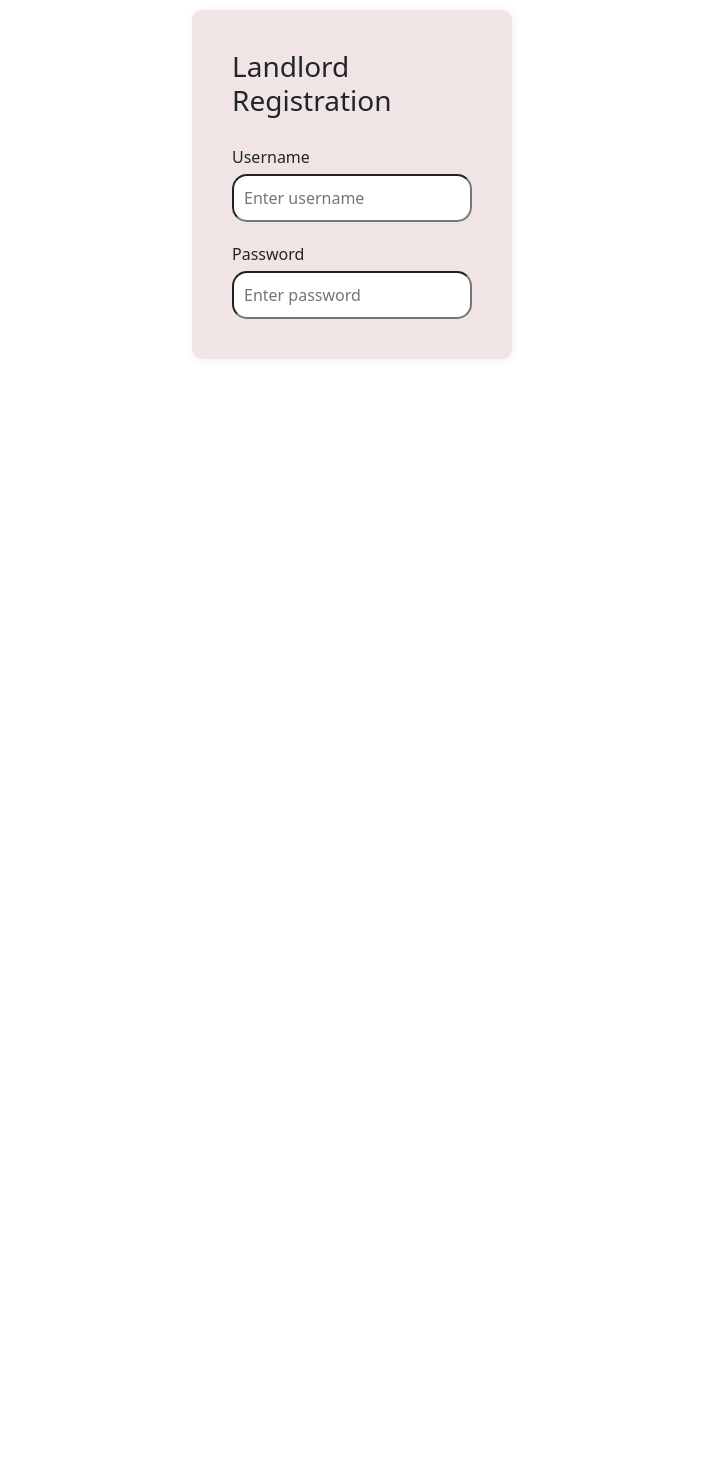
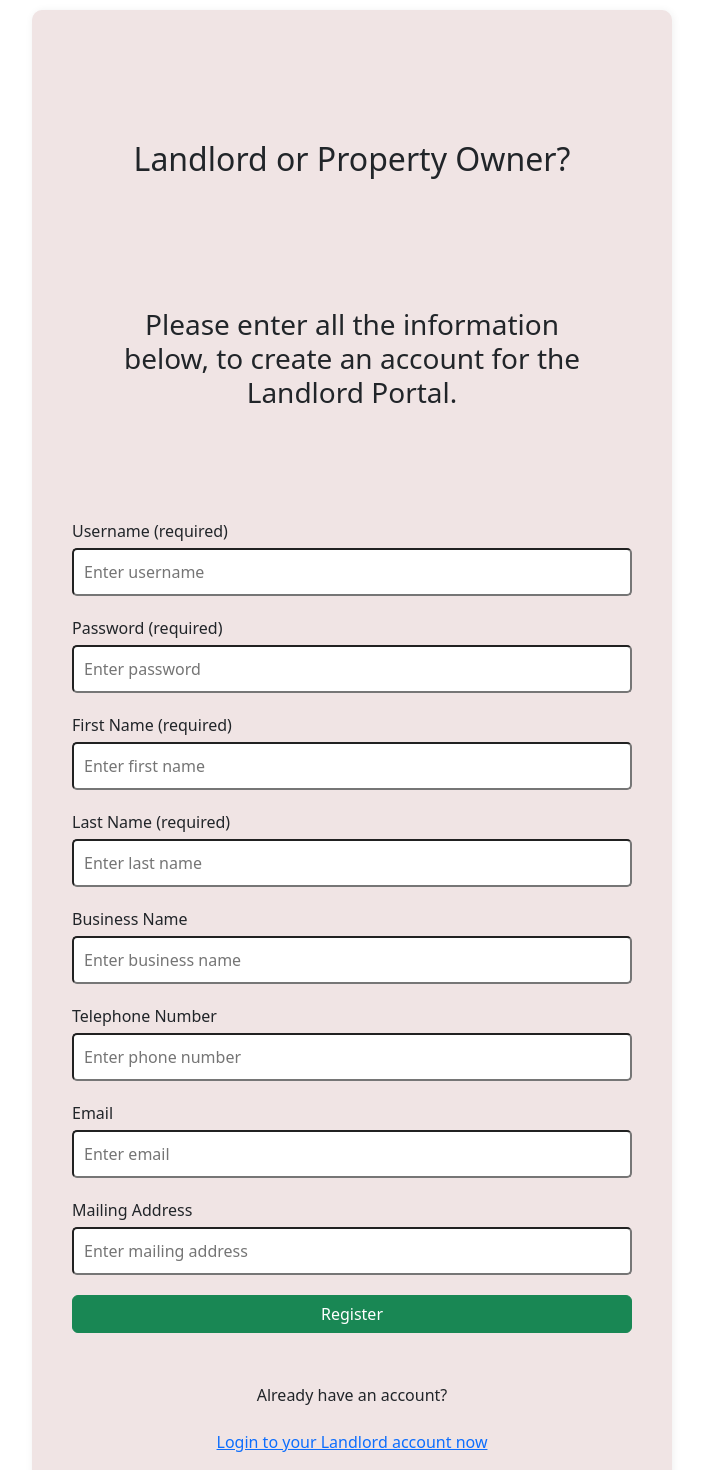
Before and after one commit to aleidavi/SURR-soflo-unit-rental-registry, a React (Vite) app: page / in a window 1280 px wide. Shown: the part 40-1510 px from the top of the page, without its empty margins (288-991 px from the left). Before the commit the page ends 800 px from the top, so only its background shows below. Built offline with nearby package versions, Linux system fonts and the light colour scheme.

Commit message:
completed UI for the Landlord Registration page, and added LandlordLogin files

```diff
--- a/src/App.tsx
+++ b/src/App.tsx
@@ -1,6 +1,6 @@
 import { useState } from 'react'
 
-import Register from './components/login_register/Register';
+import Register from './components/login_register/LandlordRegister';
 import './App.css'
 import 'bootstrap/dist/css/bootstrap.min.css';
 import 'bootstrap/dist/js/bootstrap.bundle.min.js'; // Optional, for components like modals or dropdowns
--- /dev/null
+++ b/src/components/login_register/LandlordRegister.css
@@ -0,0 +1,54 @@
+.addLandlord {
+	margin: 50px auto;
+	width: 50%;
+	background-color: #F0E4E4;
+	padding: 40px;
+	border-radius: 10px;
+	box-shadow: 1px 1px 8px rgba(0, 0, 0, 0.065);
+}
+
+.addLandlord h2 {
+
+	margin: 50px auto;
+	width: 100%;
+	padding: 40px;
+	/*text-shadow: 1px 1px 2px rgba(0, 0, 0, 0.7);*/
+	text-align: center;
+}
+
+.addLandlord h3 {
+	margin: 50px auto;
+	width: 100%;
+	padding: 40px;
+	/*text-shadow: 1px 1px 2px rgba(0, 0, 0, 0.7);*/
+	text-align: center;
+}
+
+
+.addLandlordForm .landlordInput {
+	width: 100%;
+	display: flex;
+	flex-direction: column;
+
+}
+
+.addLandlordForm .landlordInput label {
+	margin-top: 20px;
+}
+
+
+.addLandlordForm .landlordInput input {
+	margin-top: 5px;
+	padding: 10px;
+	border-radius: 5px;
+}
+
+.landlordInput button {
+	margin-top: 20px;
+}
+
+div.login {
+	margin-top: 50px;
+	width: 100%;
+	text-align: center;
+}
--- /dev/null
+++ b/src/components/login_register/LandlordRegister.tsx
@@ -0,0 +1,93 @@
+
+import React from 'react'
+import './LandlordRegister.css';
+
+
+
+const Register = () => {
+
+	return (
+		<div className='addLandlord'>
+			<h2>Landlord or Property Owner?</h2>
+
+			<h3> Please enter all the information below, to create an account for the Landlord Portal.</h3>
+			<form className='addLandlordForm'>
+				<div className='landlordInput'>
+					<label htmlFor='name'> Username (required) </label>
+					<input
+						type='text'
+						id='name'
+						autoComplete='off'
+						placeholder='Enter username'
+					/>
+
+
+					<label htmlFor='name'> Password (required) </label>
+					<input
+						type='password'
+						id='password'
+						autoComplete='off'
+						placeholder='Enter password'
+					/>
+
+					<label htmlFor='name'> First Name (required)  </label>
+					<input
+						type='firstName'
+						id='firstName'
+						autoComplete='off'
+						placeholder='Enter first name'
+					/>
+
+					<label htmlFor='name'> Last Name (required) </label>
+					<input
+						type='lastName'
+						id='lastName'
+						autoComplete='off'
+						placeholder='Enter last name'
+					/>
+
+					<label htmlFor='name'> Business Name </label>
+					<input
+						type='businessName'
+						id='businessName'
+						autoComplete='off'
+						placeholder='Enter business name'
+					/>
+
+					<label htmlFor='name'> Telephone Number </label>
+					<input
+						type='phoneNumber'
+						id='phoneNumber'
+						autoComplete='off'
+						placeholder='Enter phone number'
+					/>
+
+					<label htmlFor='name'> Email </label>
+					<input
+						type='email'
+						id='email'
+						autoComplete='off'
+						placeholder='Enter email'
+					/>
+
+					<label htmlFor='name'> Mailing Address </label>
+					<input
+						type='mailingAddress'
+						id='mailingAddress'
+						autoComplete='off'
+						placeholder='Enter mailing address'
+					/>
+
+					<button type="submit" className="btn btn-success">Register</button>
+				</div>
+			</form>
+
+			<div className='login'>
+				<p>Already have an account?</p>
+				<button type="submit" className="btn btn-link">Login to your Landlord account now</button>
+			</div>
+		</div>
+	)
+}
+
+export default Register;
--- a/src/components/login_register/Register.css
+++ /dev/null
@@ -1,26 +0,0 @@
-.addLandlord {
-	margin: 50px auto;
-	width: 25%;
-	background-color: #F0E4E4;
-	padding: 40px;
-	border-radius: 10px;
-	box-shadow: 1px 1px 8px rgba(0, 0, 0, 0.065)
-}
-
-.addLandlordForm .landlordInput {
-	width: 100%;
-	display: flex;
-	flex-direction: column;
-
-}
-
-.addLandlordForm .landlordInput label {
-	margin-top: 20px;
-}
-
-
-.addLandlordForm .landlordInput input {
-	margin-top: 5px;
-	padding: 10px;
-	border-radius: 15px;
-}
--- a/src/components/login_register/Register.tsx
+++ /dev/null
@@ -1,38 +0,0 @@
-
-import React from 'react'
-import './Register.css';
-
-
-
-const Register = () => {
-
-	return (
-		<div className = 'addLandlord'>
-			<h3>Landlord Registration</h3>
-			<form className='addLandlordForm'>
-				<div className='landlordInput'>
-					<label htmlFor='name'> Username </label>
-					<input
-					type='text'
-					id='name'
-					autoComplete='off'
-					placeholder='Enter username'
-					>
-					</input>
-
-
-					<label htmlFor='name'> Password </label>
-					<input
-						type='password'
-						id='password'
-						autoComplete='off'
-						placeholder='Enter password'
-					>
-					</input>
-				</div>
-			</form>
-		</div>
-	)
-}
-
-export default Register;
```
Also changed, not shown: src/components/login_register/LandlordLogin.css (added), src/components/login_register/LandlordLogin.tsx (added).
